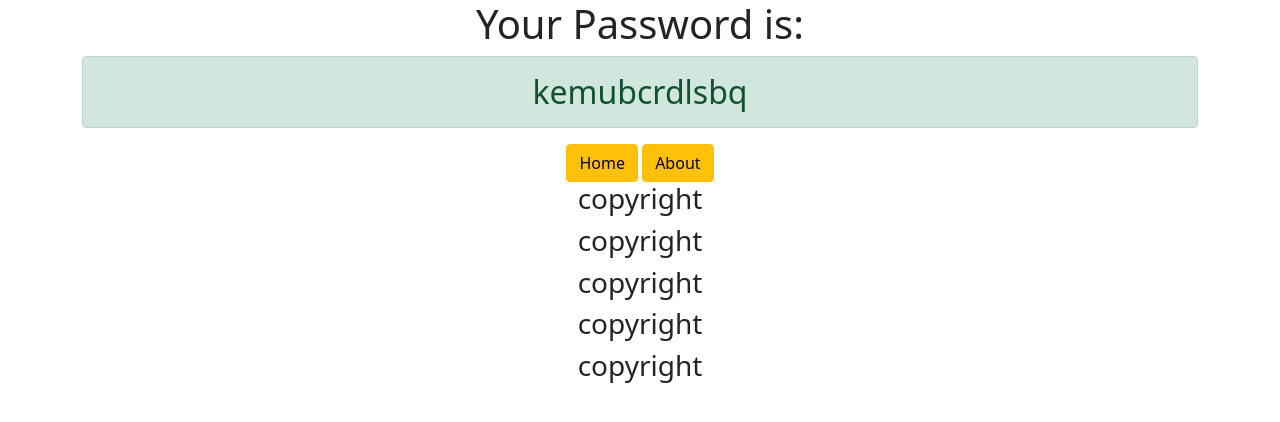
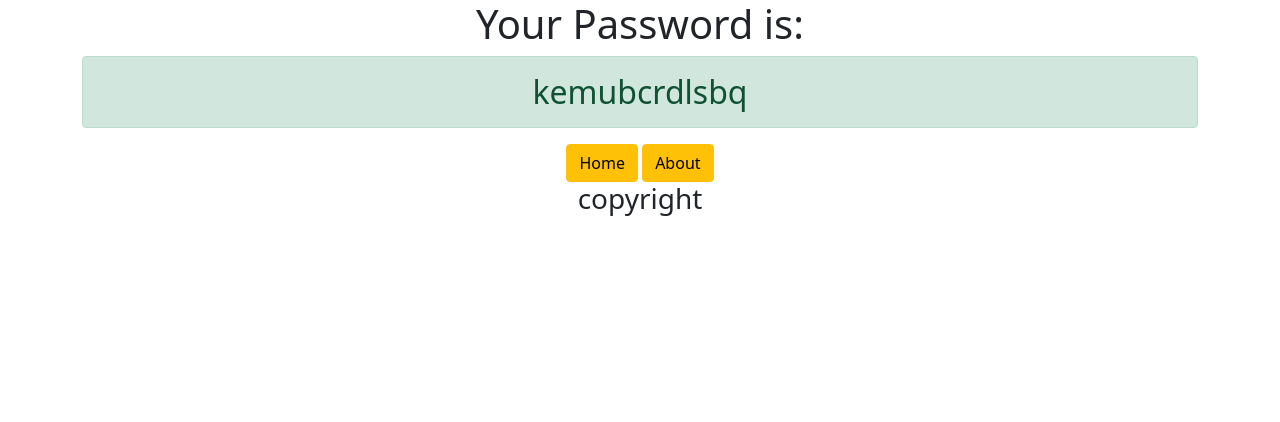
Before and after one commit to knana232/django3-password-generator, a Django app: page /generated_password/ in a window 1280 px wide. Shown: the top 422 px of the page. Run offline with Django 3.2, Linux system fonts and the light colour scheme.

Commit message:
forth commit

```diff
--- a/generator/templates/generator/password.html
+++ b/generator/templates/generator/password.html
@@ -8,8 +8,5 @@
 <a href="{% url 'about' %}" class="btn btn-warning ">About</a>
 
 <h3>copyright</h3>
-<h3>copyright</h3>
-<h3>copyright</h3>
-<h3>copyright</h3>
-<h3>copyright</h3>
+
 </div>
--- a/generator/views.py
+++ b/generator/views.py
@@ -10,6 +10,7 @@ def about(request):
     return render(request, 'generator/about.html')
 
 def password(request):
+    #This is comment test
 
     length = int(request.GET.get('length', 12))
     characters = list('abcdefghijklmnopqrstuvwxyz')
--- a/password_generator/urls.py
+++ b/password_generator/urls.py
@@ -17,6 +17,7 @@ from django.contrib import admin
 from django.urls import path
 from generator import views
 
+#my comments
 urlpatterns = [
     path('admin/', admin.site.urls),
     path('',views.home, name='home'),
```
